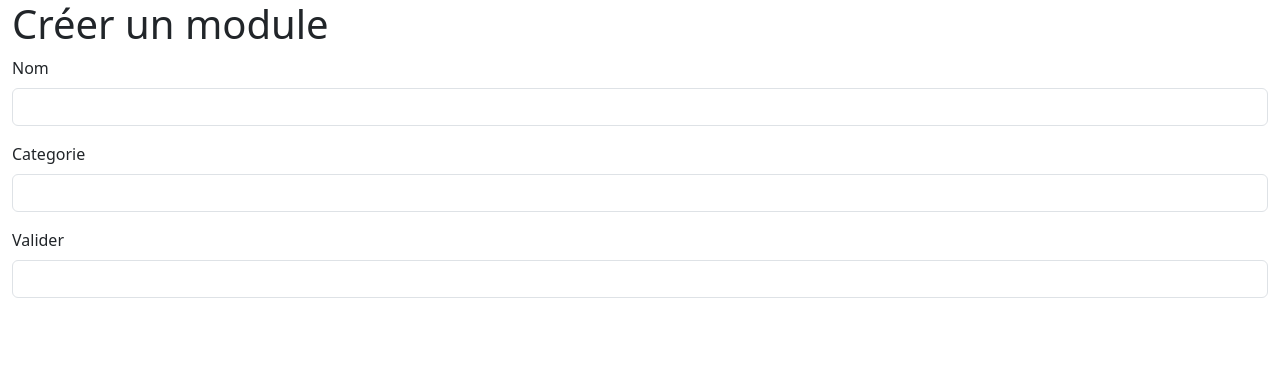
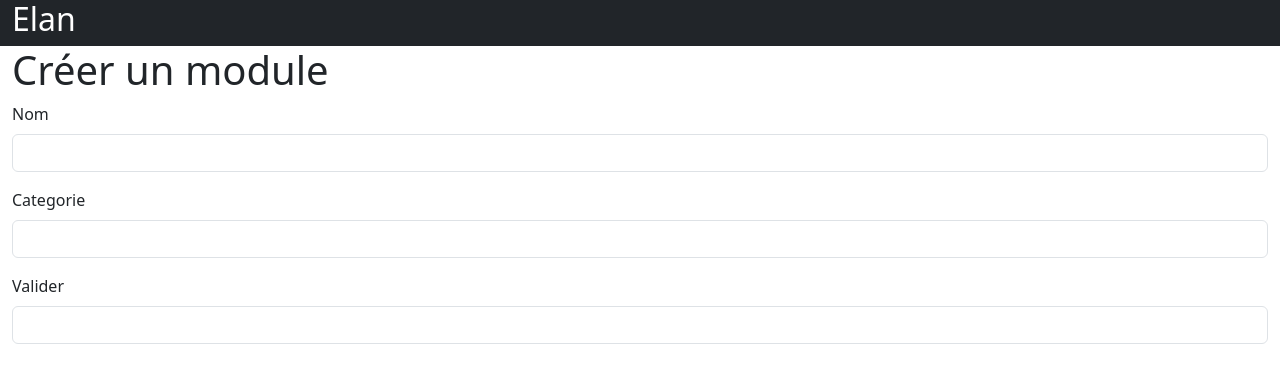
Before and after one commit to KrouriB/SfSession, a Symfony app: template templates/module/form.html.twig in a window 1280 px wide. Shown: the top 383 px of the page. Run offline with Twig, Linux system fonts and the light colour scheme; the template is opened without the code that fills it, so the values that code supplies are empty; form fields are guessed from the names that the template uses; some libraries are stand-ins or nearby versions.

Commit message:
little adjustement

```diff
--- a/templates/base.html.twig
+++ b/templates/base.html.twig
@@ -16,14 +16,20 @@
     </head>
     <body>
         <header>
-            <div class="container-fluid bg-dark">
-                <nav class="justify-content-between d-flex flex-row ">
+            <nav class="navbar-expand-lg bg-dark">
+                <div class="d-flex flex-row justify-content-between container-fluid">
+                    <div class="d-flex flex-row align-items-center ">
+                        <h2>
+                            <a href="{{ path('app_home')}}" class="text-white navbar-brand me-3">Elan</a>
+                        </h2>
                         {% if app.user %}
-                        <ul class="d-flex flex-row align-items-center nav">
-                            <li><a href="{{ path('app_home')}}" class="nav-link text-white" class="navbar-brand">Elan</a></li>
+                            <ul class="d-flex align-items-center nav">
                                 <li><span class="text-white"><i class="fa-solid fa-circle-user"></i> {{ app.user.pseudo }}</span></li>
                                 <li><a href="{{ path('app_logout')}}" class="nav-link text-white">Déconnexion</a></li>
                             </ul>
+                        {% endif %}
+                    </div>
+                    {% if app.user %}
                     <ul class="nav">
                         <li class="nav-item dropdown">
                             <a href="#" class="nav-link dropdown-toggle text-white" data-bs-toggle="dropdown">Session</a>
@@ -34,10 +40,10 @@
                             </ul>
                         </li>
                         <li><a href="{{ path('app_stagiaire')}}" class="nav-link text-white">Stagiaire</a></li>
+                    {% endif %}
                     </ul>
-                    {% endif %}
+                </div>
             </nav>
-            </div>
         </header>
         <main>
             <div class="container-fluid">
--- a/templates/home/login.html.twig
+++ b/templates/home/login.html.twig
@@ -14,7 +14,7 @@
     >
 
     <button class="btn btn-lg btn-success me-5" type="submit">
-        Sign in
+        Connexion
     </button>
     <a href="{{ path('app_register') }}" class="btn btn-lg btn-primary">Inscrivez vous</a>
 </form>
```
Lines whose indentation alone changed are shown as unchanged.
